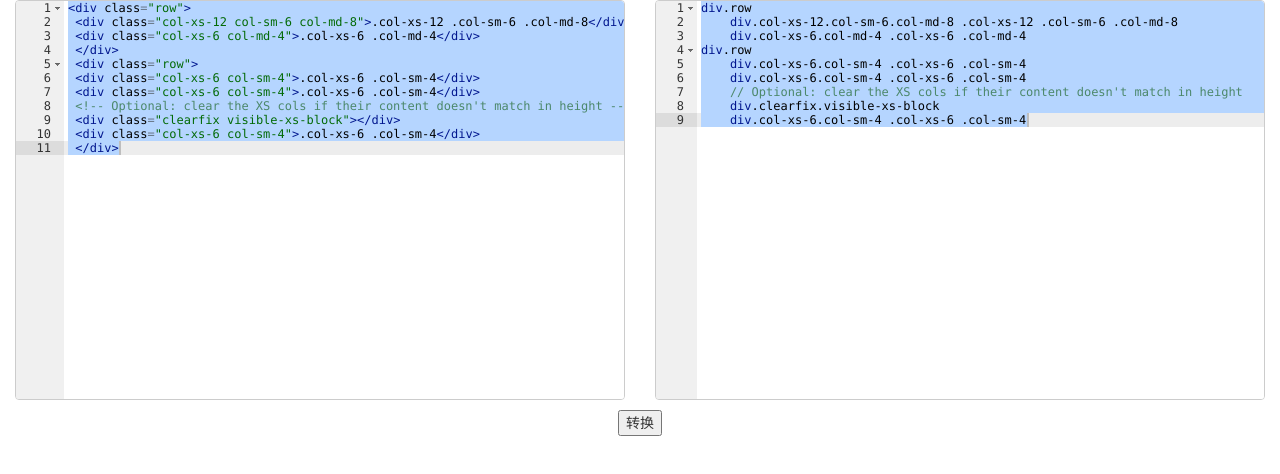
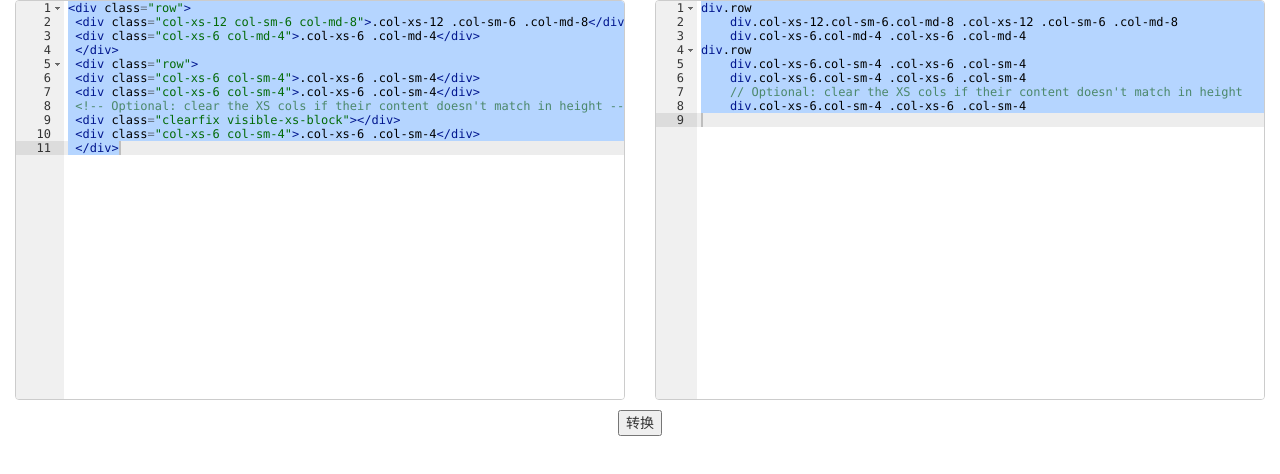
Before and after one commit to zhangskills/html2amber, a plain HTML site: page index.html in a window 1280 px wide. Drawn offline with nearby package versions, Linux system fonts and the light colour scheme.

Commit message:
完全重写

```diff
--- a/index.html
+++ b/index.html
@@ -31,10 +31,11 @@
 			<button type="button" id="handle">转换</button>
 		</div>
 	</div>
+	<iframe style="display: none;" id="html2amber_iframe"></iframe>
 
 	<script src="http://cdn.bootcss.com/jquery/1.11.1/jquery.min.js"></script>
 	<script src="http://cdn.bootcss.com/bootstrap/3.2.0/js/bootstrap.min.js"></script>
 	<script src="./js/ace/ace.js"></script>
-	<script src="./js/index.js"></script>
+	<script src="./js/test.js"></script>
 </body>
 </html>
--- /dev/null
+++ b/js/test.js
@@ -0,0 +1,134 @@
+$(function() {
+	var trim = function(s) {
+		return s.replace(/(^\s*)|(\s*$)/g, '');
+	};
+	var foreach = function(items, fn) {
+		for (var i = 0, len = items.length; i < len; i++) {
+			// console.log(items[i], toString.apply(items[i]))
+			fn(items[i]);
+		}
+		// console.log('')
+	};
+	var getPrefixTab = function(num) {
+		var s = '';
+		for (var i = 0; i < num; i++) {
+			s += '\t';
+		}
+		return s;
+	};
+
+	var getNodeNameAndAttr = function(node) {
+		if (node.nodeName.indexOf('#') == 0) {
+			if (node.nodeName == '#comment') {
+				return '//';
+			}
+			return '|';
+			// return '|'+node.nodeName;
+		}
+		var s = node.nodeName.toLowerCase();
+		if (node.id) {
+			if (node.id.indexOf(' ') > 0) {
+				s += '[id="' + node.id + '"]';
+			} else {
+				s += '#' + node.id;
+			}
+		}
+		if (node.classList) {
+			foreach(node.classList, function(cl) {
+				s += '.' + cl;
+			});
+		}
+		foreach(node.attributes, function(attr) {
+			if (attr.nodeName != 'id' && attr.nodeName != 'class') {
+				s += '[' + attr.nodeName + '="' + attr.value + '"]';
+			}
+		});
+		return s;
+	};
+
+	var isEmptyTag = function(nodeNameAndAttr) {
+		var emptyTag = ['br', 'input', 'img', 'link', 'meta']
+		var b = false;
+		foreach(emptyTag, function(tag) {
+			if (!b && nodeNameAndAttr.indexOf(tag) == 0) {
+				b = true;
+			}
+		});
+		return b;
+	};
+
+	var html2amber = function(node, depth) {
+		if (!node) {
+			return '';
+		}
+		if (!depth) {
+			depth = 0;
+		}
+		var s = '';
+		if (toString.apply(node) === '[object NodeList]') {
+			foreach(node, function(n) {
+				s += html2amber(n);
+			});
+			return s;
+		}
+
+		var prefixTab = getPrefixTab(depth);
+		var nodeNameAndAttr = getNodeNameAndAttr(node);
+		if (node.childNodes.length <= 1) {
+			var content = trim(node.textContent);
+			if (isEmptyTag(nodeNameAndAttr)) {
+				s += prefixTab + nodeNameAndAttr;
+			} else if (content) {
+				s += prefixTab + nodeNameAndAttr + ' ' + content.replace(/\s+/, ' ') + '\n';
+			}
+		} else if (node.childNodes.length > 1) {
+			s += prefixTab + nodeNameAndAttr + '\n';
+
+			foreach(node.childNodes, function(node) {
+				s += html2amber(node, depth + 1);
+			});
+		} else {
+			console.log(node);
+		}
+		return s;
+	};
+
+	var editor = ace.edit("editor");
+	// editor.setTheme("ace/theme/monokai");
+	editor.getSession().setMode("ace/mode/html");
+
+	editor.setValue('<div class="row">\n <div class="col-xs-12 col-sm-6 col-md-8">.col-xs-12 .col-sm-6 .col-md-8</div>\n <div class="col-xs-6 col-md-4">.col-xs-6 .col-md-4</div>\n </div>\n <div class="row">\n <div class="col-xs-6 col-sm-4">.col-xs-6 .col-sm-4</div>\n <div class="col-xs-6 col-sm-4">.col-xs-6 .col-sm-4</div>\n <!-- Optional: clear the XS cols if their content doesn\'t match in height -->\n <div class="clearfix visible-xs-block"></div>\n <div class="col-xs-6 col-sm-4">.col-xs-6 .col-sm-4</div>\n </div>')
+
+	var resultE = ace.edit('result')
+		// resultE.setTheme("ace/theme/monokai");
+	resultE.getSession().setMode("ace/mode/jade");
+	resultE.setReadOnly(true);
+
+
+	var iframe = document.getElementById('html2amber_iframe');
+	idocument = iframe.contentDocument;
+	var parser = new DOMParser();
+
+	function writeIframe(content) {
+		idocument.open();
+		idocument.write(content)
+		idocument.close();
+	}
+
+	$('#handle').click(function() {
+		var html = editor.getValue();
+		doc = parser.parseFromString(html, "text/xml");
+		if (doc.getElementsByTagName('parsererror').length == 1) {
+			console.log('iframe')
+			writeIframe(editor.getValue())
+			s = html2amber(idocument.body.childNodes);
+		} else {
+			console.log('doc')
+			s = html2amber(doc.documentElement);
+		}
+
+		resultE.setValue(s)
+	}).click();
+
+
+});
```
